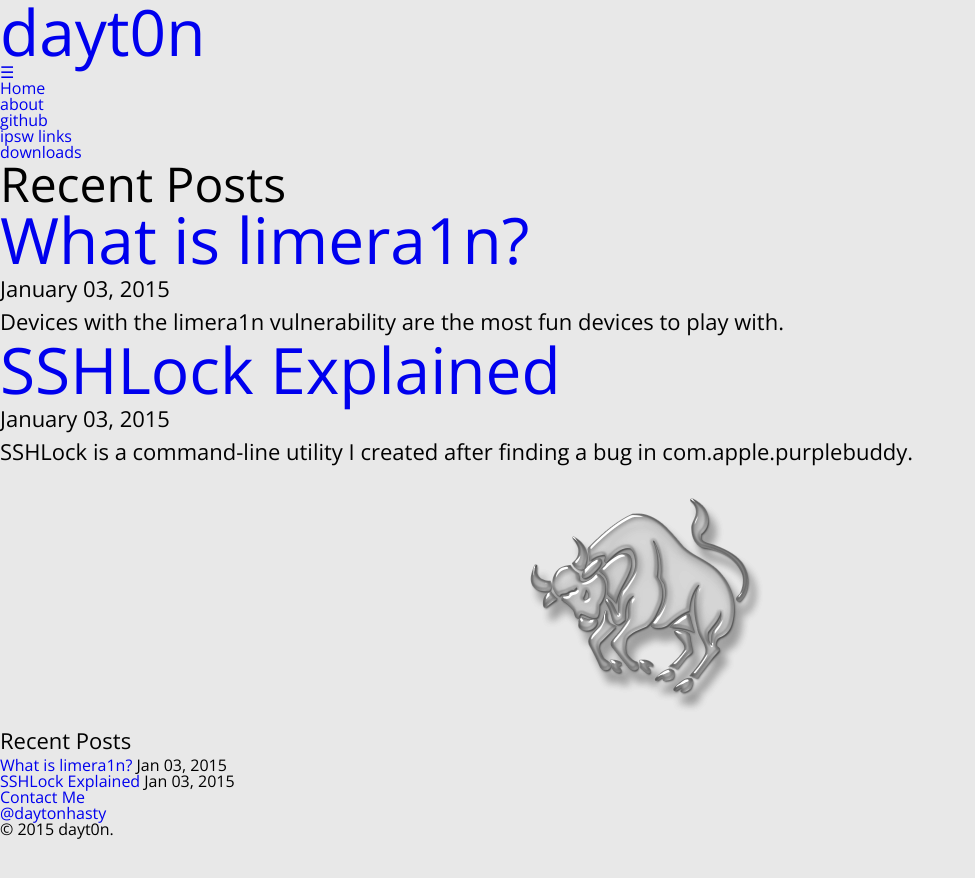
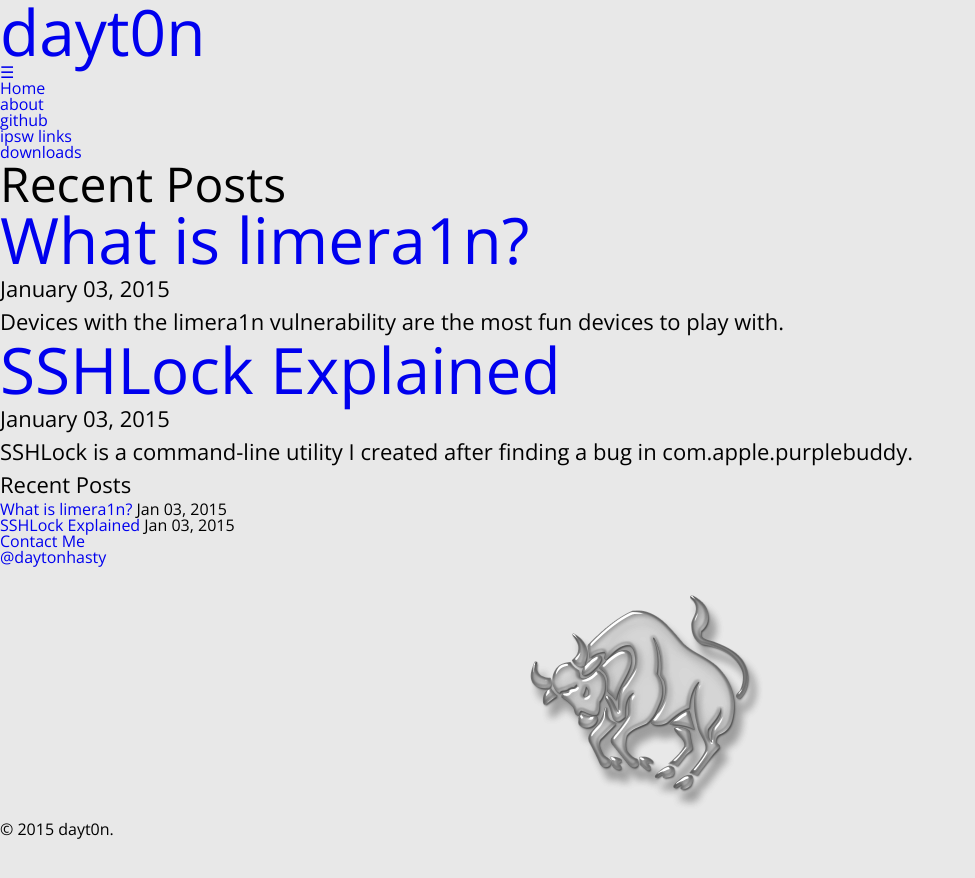
Before and after one commit to dayt0n/dayt0n.github.io, a Jekyll site: the page built from index.md, in a window 1280 px wide. Shown: the top 878 px of the page, without its empty margins (0-975 px from the left). Built offline with Jekyll 4.4.1, drawn with Linux system fonts in a browser that asks for light colours.

Commit message:
Moved Taurus

```diff
--- a/_includes/footer.html
+++ b/_includes/footer.html
@@ -1,6 +1,5 @@
 <div class="push"></div>
   <footer>
-      <center><img class="transbull" src="/images/transbull.png"></center>
     <aside class="wrap">
       <ol class="prev-posts">
         <p class="list-title">Recent Posts</p>
@@ -26,6 +25,7 @@
             {% endif %}
         </ul>
     </div>
+      <center><img class="transbull" src="/images/transbull.png"></center>
     </aside>
     <small>&copy; {{ site.time | date: '%Y' }} {{ site.owner.name }}.</small>
   </footer>
```
